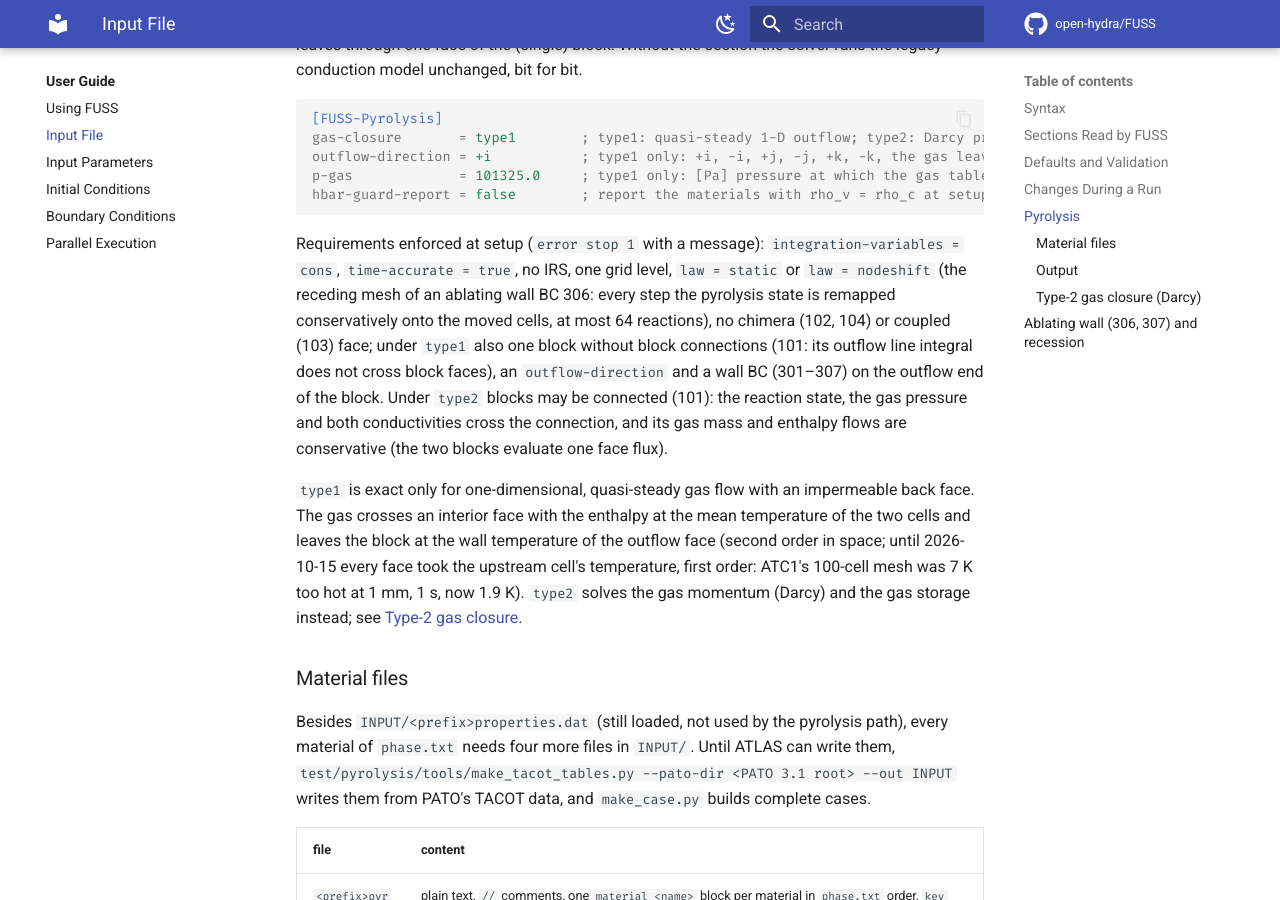
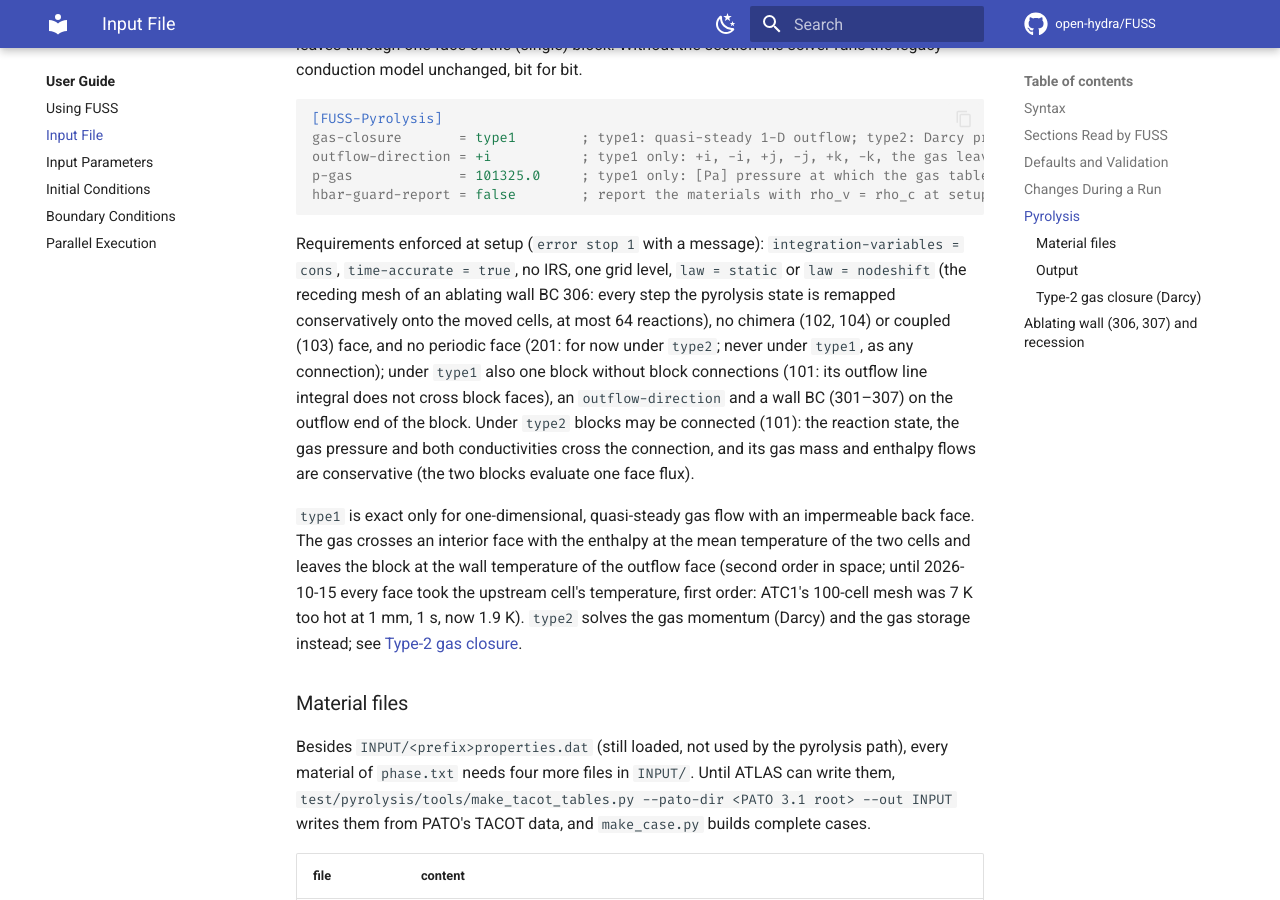
Before and after one commit to open-hydra/FUSS, an MkDocs documentation site: the page built from docs/user/input.md, in a window 1280 px wide and 900 px high, scrolled down 3397 px. Built offline with MkDocs 1.6.1 and Material for MkDocs 9.7.7, drawn with Linux system fonts in a browser that asks for light colours; comment, search, counter and statistics services are not loaded; some of the changed text lies outside the part shown.

Commit message:
docs: the interim limits of a periodic face; a left-handed block (plan 14 S9d Part A)
boundary-conditions.md (theirs' 201 bullet): for now a 201 runs on a static mesh only and without pyrolysis, and why;
input.md: the periodic face in the pyrolysis, Darcy and ablating-wall refusal lists; numerics.md: a left-handed block
among the mesh checks at set-up. Tree b26d775c: mkdocs --strict rc 0, 0 warnings (record S9d gates-A/).

Co-Authored-By: Claude Opus 5.5 <noreply@anthropic.com>
Claude-Session: https://claude.ai/code/session_01Q6mgzZ4Em2XSijeD1s9D94

````diff
--- a/docs/user/input.md
+++ b/docs/user/input.md
@@ -93,7 +93,7 @@ p-gas             = 101325.0     ; type1 only: [Pa] pressure at which the gas ta
 hbar-guard-report = false        ; report the materials with rho_v = rho_c at setup
 ```
 
-Requirements enforced at setup (`error stop 1` with a message): `integration-variables = cons`, `time-accurate = true`, no IRS, one grid level, `law = static` or `law = nodeshift` (the receding mesh of an ablating wall BC 306: every step the pyrolysis state is remapped conservatively onto the moved cells, at most 64 reactions), no chimera (102, 104) or coupled (103) face; under `type1` also one block without block connections (101: its outflow line integral does not cross block faces), an `outflow-direction` and a wall BC (301–307) on the outflow end of the block. Under `type2` blocks may be connected (101): the reaction state, the gas pressure and both conductivities cross the connection, and its gas mass and enthalpy flows are conservative (the two blocks evaluate one face flux).
+Requirements enforced at setup (`error stop 1` with a message): `integration-variables = cons`, `time-accurate = true`, no IRS, one grid level, `law = static` or `law = nodeshift` (the receding mesh of an ablating wall BC 306: every step the pyrolysis state is remapped conservatively onto the moved cells, at most 64 reactions), no chimera (102, 104) or coupled (103) face, and no periodic face (201: for now under `type2`; never under `type1`, as any connection); under `type1` also one block without block connections (101: its outflow line integral does not cross block faces), an `outflow-direction` and a wall BC (301–307) on the outflow end of the block. Under `type2` blocks may be connected (101): the reaction state, the gas pressure and both conductivities cross the connection, and its gas mass and enthalpy flows are conservative (the two blocks evaluate one face flux).
 
 `type1` is exact only for one-dimensional, quasi-steady gas flow with an impermeable back face. The gas crosses an interior face with the enthalpy at the mean temperature of the two cells and leaves the block at the wall temperature of the outflow face (second order in space; until 2026-10-15 every face took the upstream cell's temperature, first order: ATC1's 100-cell mesh was 7 K too hot at 1 mm, 1 s, now 1.9 K). `type2` solves the gas momentum (Darcy) and the gas storage instead; see [Type-2 gas closure](#type-2-gas-closure-darcy).
 
@@ -134,7 +134,7 @@ quasi-steady  = false         ; true: no gas storage (neither in the mass balanc
 All keys and defaults: [Parameter Registry](registry.md#fuss-darcy).
 
 - **Open faces.** By default the convective (303) and radiative-convective (305) faces are open, `p = p_w`; the value line of a 303 or 305 face takes an optional fourth number `p_w` [Pa] (`hconv, qrad, Tref, p_w`; without it `p-wall` applies). Any wall code of `{301, 302, 303, 304, 305, 306, 103}` can be listed in `open-bc-types`. An ablating wall (306, 307) is open whatever the list holds, at the `p_w` of its env table or exchange.
-- **Refused at setup:** `[FUSS-Darcy]` without `gas-closure = type2`; `p-gas` with `type2`; `pseudo-vnn` outside (0, 1]; an unknown `open-bc-types` token; `axes-follow-grid = true` (not built); a 102 or 104 (chimera) face; no open face while gas is produced (kinetics on, or `pi-source > 0`); no open face with `quasi-steady = true`; a material without `K_v`/`K_c`; a `p_w ≤ 0` in `bc.txt`.
+- **Refused at setup:** `[FUSS-Darcy]` without `gas-closure = type2`; `p-gas` with `type2`; `pseudo-vnn` outside (0, 1]; an unknown `open-bc-types` token; `axes-follow-grid = true` (not built); a 102 or 104 (chimera) face; a periodic face (201: for now; the permeability across a pair is not rotated); no open face while gas is produced (kinetics on, or `pi-source > 0`); no open face with `quasi-steady = true`; a material without `K_v`/`K_c`; a `p_w ≤ 0` in `bc.txt`.
 - **Solver.** `tridiag` solves each grid line along the direction of a block's open faces exactly. A block without an
   open face whose 101 face ends the lines of a line-implicit block continues them.
   - The lines of a block, and the blocks across a connection, are coupled by line Jacobi with the conductance across the
@@ -215,6 +215,7 @@ All keys: [Parameter Registry](registry.md#fuss-ablation).
 - **Refused at setup:**
   - multigrid;
   - `law = translation` or `prescribed` with a 306 face, or `law = nodeshift` without one;
+  - for now, a periodic face (201) with any `law` but `static`;
   - a receding block that owns a coupled face (103, 104, 307), several materials or a volumetric source;
   - an even `smoothing-width`;
   - a chemistry-on env row without `[FUSS-Pyrolysis]` or without a B′ table;
````
Also changed, not shown: docs/theory/numerics.md (+4 -0 lines), docs/user/boundary-conditions.md (+1 -1 lines).
